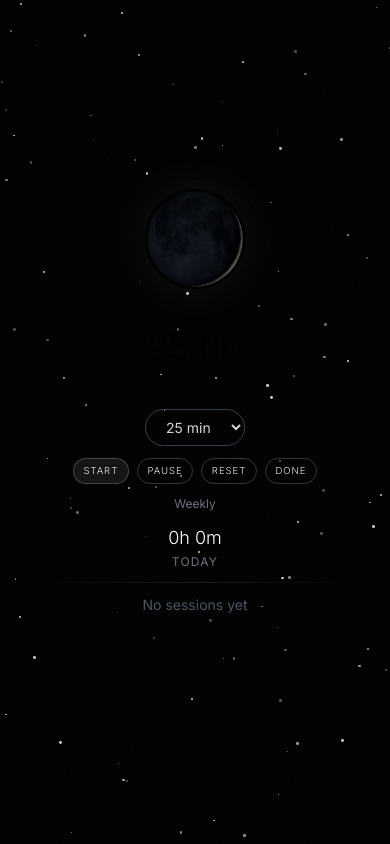
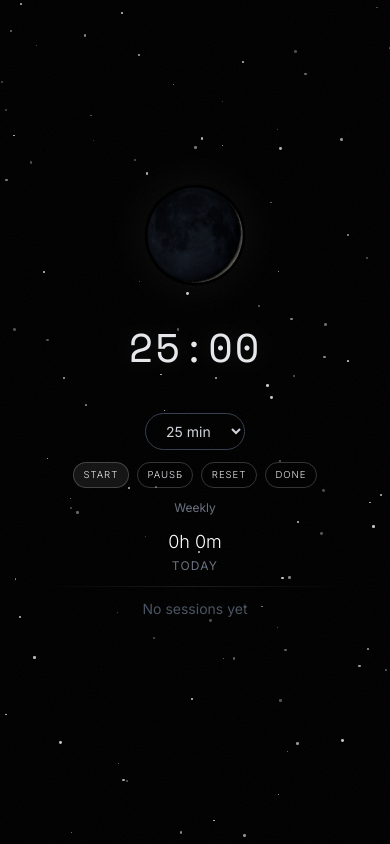
Before and after one commit to llicels/moonapp, a Flask app: page / in a window 390 px wide. Run offline with Flask 3, Linux system fonts and the light colour scheme; data that the repository does not hold is empty; some libraries are stand-ins or nearby versions.

Commit message:
timer changes

```diff
--- a/templates/index.html
+++ b/templates/index.html
@@ -118,13 +118,16 @@
         }
 
         @media (max-width: 640px) {
-            .timer-display {
-                font-size: 2.2rem;
-                min-height: 2.5rem;
-                display: flex;
-                align-items: center;
-                justify-content: center;
-            }
+.timer-display {
+            font-family: 'Space Mono', monospace;
+            font-size: clamp(2.5rem, 8vw, 4rem);
+            color: #e5e7eb;
+            text-shadow: 0 0 30px rgba(255,255,255,0.15);
+            letter-spacing: 0.05em;
+            display: flex;
+            visibility: visible;
+            opacity: 1;
+        }
             .moon-img {
                 width: 100px;
                 height: 100px;
@@ -261,6 +264,12 @@
         const startBtn = document.getElementById('startBtn');
         const pauseBtn = document.getElementById('pauseBtn');
         const resetBtn = document.getElementById('resetBtn');
+
+        if (timerDisplay) {
+            timerDisplay.style.display = 'flex';
+            timerDisplay.style.visibility = 'visible';
+            timerDisplay.style.opacity = '1';
+        }
 
         function formatTime(seconds) {
             const mins = Math.floor(Math.abs(seconds) / 60);
```
